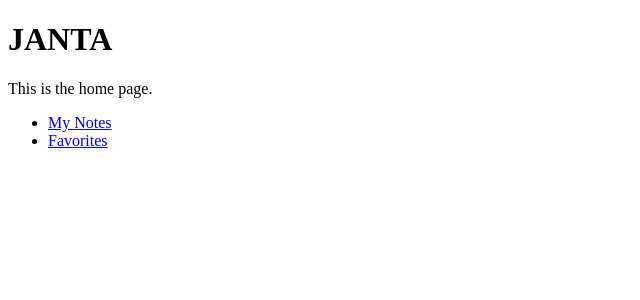
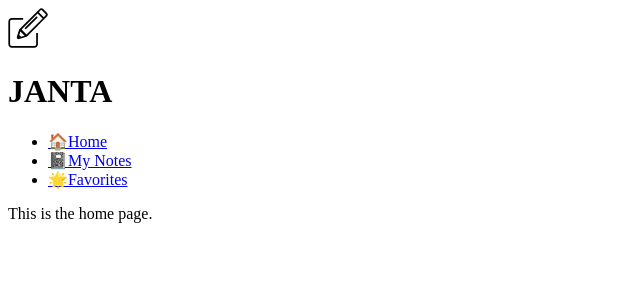
Before and after one commit to VedantWankhade/janta-web, a React (Vite) app: page / in a window 1280 px wide. Shown: the top 300 px of the page, without its empty margins (0-640 px from the left). Built offline with nearby package versions, Linux system fonts and the light colour scheme.

Commit message:
Create basic Header and Navigation component

```diff
--- /dev/null
+++ b/components/Header.js
@@ -0,0 +1,13 @@
+import React from "react";
+import logo from '../img/logo.svg';
+
+const Header = () => {
+    return (
+        <header>
+            <img src={logo} alt="JANTA Logo" height='40' />
+            <h1>JANTA</h1>
+        </header>
+    );
+}
+
+export default Header;
--- /dev/null
+++ b/components/Navigation.js
@@ -0,0 +1,37 @@
+import React from "react";
+import { Link } from "react-router-dom";
+
+const Navigation = () => {
+    return (
+        <nav>
+            <ul>
+                <li>
+                    <Link to='/'>
+                        <span aria-hidden="true" role="img">
+                            🏠
+                        </span>
+                        Home
+                    </Link>
+                </li>
+                <li>
+                    <Link to='/myNotes'>
+                        <span aria-hidden="true" role="img">
+                            📓
+                        </span>
+                        My Notes
+                    </Link>
+                </li>
+                <li>
+                    <Link to='/favorites'>
+                        <span aria-hidden="true" role="img">
+                            🌟
+                        </span>
+                        Favorites
+                    </Link>
+                </li>
+            </ul>
+        </nav>
+    );
+}
+
+export default Navigation;
--- a/pages/home.js
+++ b/pages/home.js
@@ -1,20 +1,14 @@
 import React from "react";
-import { Link } from 'react-router-dom';
+
+import Header from "../components/Header";
+import Navigation from "../components/Navigation";
 
 const Home = () => {
     return (
         <div>
-            <h1>JANTA</h1>
+            <Header />
+            <Navigation />
             <p>This is the home page.</p>
-            {/* list of links */}
-            <ul>
-                <li>
-                    <Link to='/myNotes'>My Notes</Link>
-                </li>
-                <li>
-                    <Link to='/favorites'>Favorites</Link>
-                </li>
-            </ul>
         </div>
     );
 }
```
